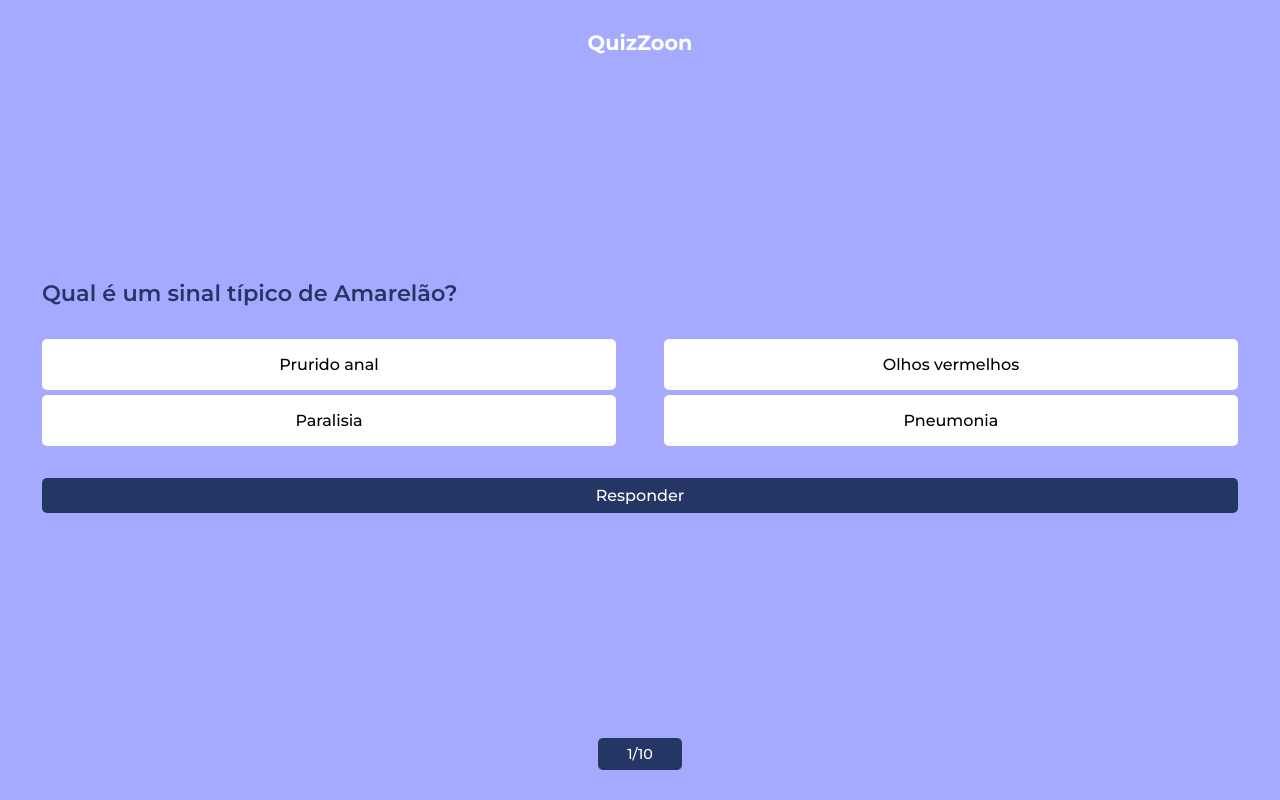
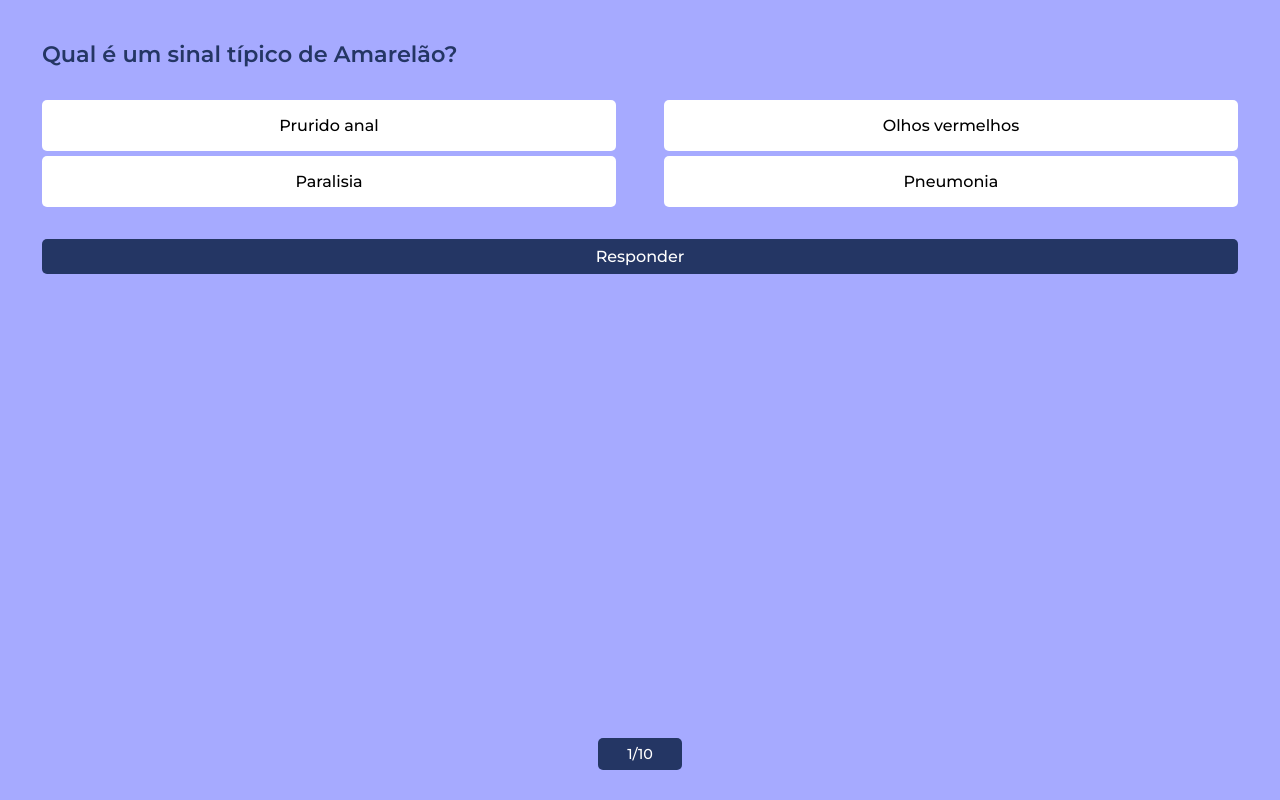
Before and after one commit to Poti-team/QuizZoon, a plain HTML site: page index.html in a window 1280 px wide. Drawn offline with Linux system fonts and the light colour scheme.

Commit message:
Update index.html

```diff
--- a/index.html
+++ b/index.html
@@ -9,7 +9,7 @@
 </head>
 <body>
 
-  <h2>QuizZoon</h2>
+  <h2 style="display: none;">QuizZoon</h2>
   <main>
     <div class="content">
         <span class="question"></span>
```
